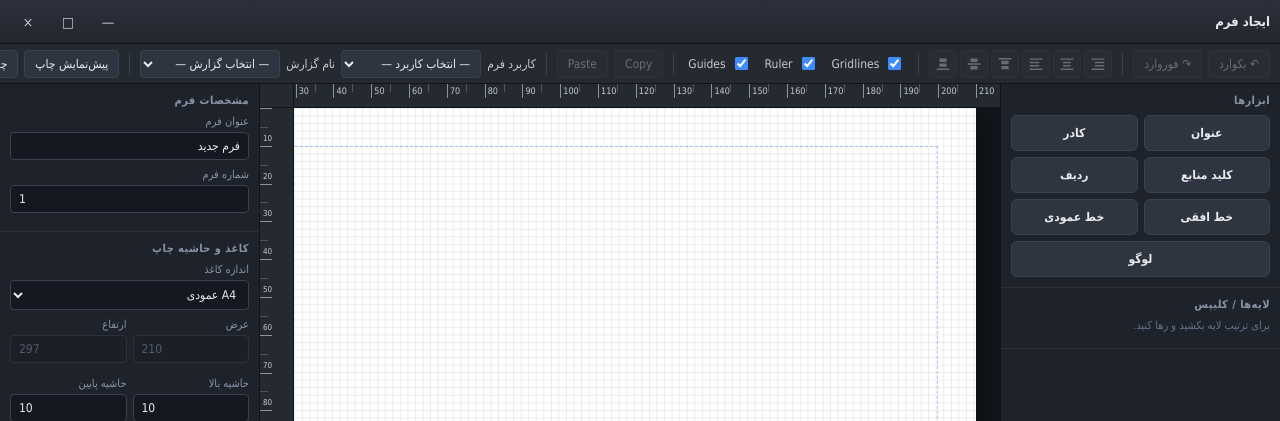
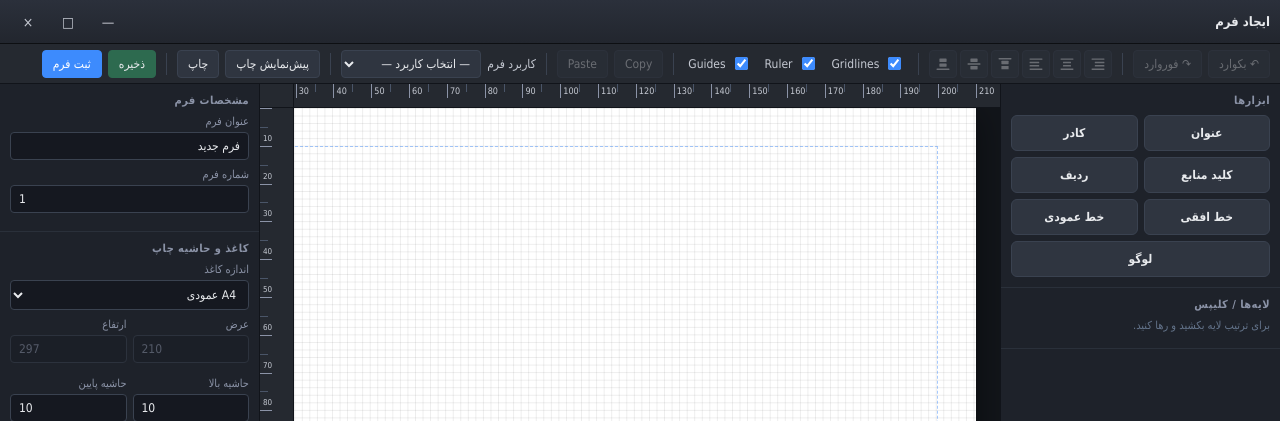
Before and after one commit to meysamashoory/ERP, a Django app: page /forms/create/ in a window 1280 px wide. Shown: the top 421 px of the page. Run offline with Django 5.2, Linux system fonts and the light colour scheme; the visitor is signed in with stand-in values (Sample User, id 1); data comes from the database, SQL or seed files in the repository; data that the repository does not hold is empty; parts of the project's set-up code (start-up, migrations or seed data) failed here and were passed over.

Commit message:
Hide report-name purpose wrap and lift vertical ruler labels
Ensure نام گزارش stays hidden unless purpose is گزارش‌ها, and offset
vertical ruler digits above tick lines for readability.

Co-authored-by: meysamashoory <meysamashoory@users.noreply.github.com>

```diff
--- a/static/css/designer.css
+++ b/static/css/designer.css
@@ -112,6 +112,7 @@ body.designer-app {
   color: #c5c9d2;
   white-space: nowrap;
 }
+.dz-purpose-wrap[hidden] { display: none !important; }
 .dz-purpose-wrap select {
   min-width: 140px;
   max-width: 200px;
--- a/templates/print_forms/designer.html
+++ b/templates/print_forms/designer.html
@@ -5,7 +5,7 @@
   <meta charset="utf-8">
   <meta name="viewport" content="width=device-width, initial-scale=1">
   <title>{{ page_title }}</title>
-  <link rel="stylesheet" href="{% static 'css/designer.css' %}?v=14">
+  <link rel="stylesheet" href="{% static 'css/designer.css' %}?v=15">
 </head>
 <body class="designer-app">
 <form method="post" id="designer-form" data-mode="{{ mode }}" data-pk="{{ print_form.pk|default:'' }}"
```
